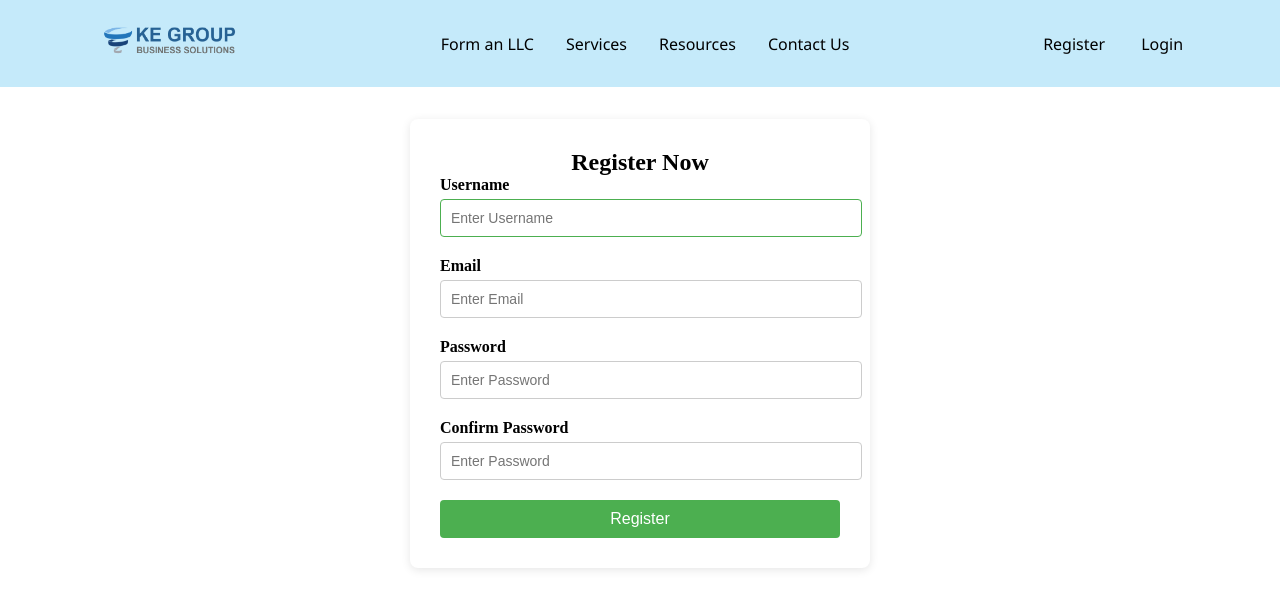
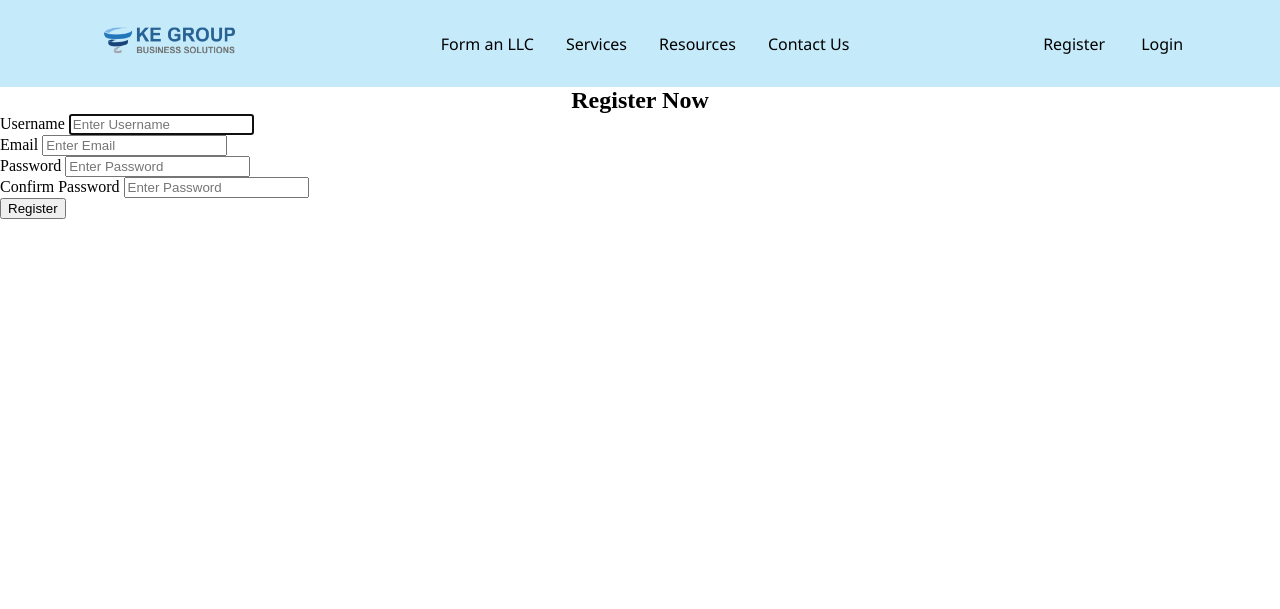
Before and after one commit to whyme-duh/KE-Solution-Full-Website, a Django app: page /accounts/register/ in a window 1280 px wide. Shown: the top 609 px of the page. Run offline with Django 5.2, Linux system fonts and the light colour scheme; some libraries are stand-ins or nearby versions.

Commit message:
few changes

```diff
--- a/core/static/core/style.css
+++ b/core/static/core/style.css
@@ -15,7 +15,6 @@ nav{
     justify-content: space-around;
     background-color: rgb(197, 234, 250);
     align-items: center;
-    width: 100%;
 }
 
 .navbar-toggler{
@@ -77,7 +76,8 @@ a{
     width: fit-content;
     border-radius: 5px;
     padding-inline:1em;
-    background-color: antiquewhite;
+    background-color: #164378;
+    color: white;
 }
 .start-here-btn:hover{
     background-color: rgb(247, 216, 176);
@@ -149,63 +149,3 @@ a{
 footer{
     width: 100%;
 }
-
-/* USERS */
-.form-main-container{
-    display: flex;
-    justify-content: center;
-    width: 100%;
-    align-items: center;
-    margin-top: 2em;
-}
-.form-container {
-    background-color: white;
-    padding: 30px;
-    border-radius: 8px;
-    box-shadow: 0 2px 10px rgba(0, 0, 0, 0.1);
-    width: 100%;
-    max-width: 400px;
-}
-.form-group {
-    margin-bottom: 20px;
-}
-
-.form-group label {
-    display: block;
-    font-weight: bold;
-    margin-bottom: 5px;
-}
-
-.form-group input {
-    width: 100%;
-    padding: 10px;
-    font-size: 14px;
-    border: 1px solid #ccc;
-    border-radius: 4px;
-}
-
-/* Submit button */
-.submit-btn {
-    width: 100%;
-    padding: 10px;
-    font-size: 16px;
-    background-color: #4CAF50;
-    color: white;
-    border: none;
-    border-radius: 4px;
-    cursor: pointer;
-}
-
-.submit-btn:hover {
-    background-color: #45a049;
-}
-
-/* Focus styles for inputs */
-input:focus {
-    border-color: #4CAF50;
-    outline: none;
-}
-
-input:focus + label {
-    color: #4CAF50;
-}
--- a/core/templates/core/home.html
+++ b/core/templates/core/home.html
@@ -1,5 +1,5 @@
 {% extends 'core/index.html' %}
-
+{% block title %} KE Group Businss Solutions{% endblock %}
 {% block content %}
 
 <div class="intro">
--- a/core/templates/core/index.html
+++ b/core/templates/core/index.html
@@ -7,7 +7,7 @@
     <link rel="stylesheet" href="{% static 'Users/userStyle.css' %}">
     <meta name="viewport" content="width=device-width, initial-scale=1.0">
     <link rel="stylesheet" href="https://cdnjs.cloudflare.com/ajax/libs/font-awesome/4.7.0/css/font-awesome.min.css">
-    <title>KE Solution</title>
+    <title>{% block title %} {% endblock %}</title>
 </head>
 <body>
     <nav class="topnav" id="topNav">
--- a/keSolution/urls.py
+++ b/keSolution/urls.py
@@ -23,6 +23,6 @@ urlpatterns = [
     path('admin/', admin.site.urls),
     path('', include('core.urls')),
     path('accounts/', include('Users.urls')),
-    path("login/", auth_views.LoginView.as_view(template_name = 'Users/login.html', redirect_authenticated_user = True), name = "login"),
-    path("logout/", auth_views.LogoutView.as_view(template_name = 'Users/logout.html'), name = "logout")
+    path("login/", auth_views.LoginView.as_view(template_name = 'users/login.html', redirect_authenticated_user = True), name = "login"),
+    path("logout/", auth_views.LogoutView.as_view(template_name = 'users/logout.html'), name = "logout")
 ]
```
Also changed, not shown: db.sqlite3.
